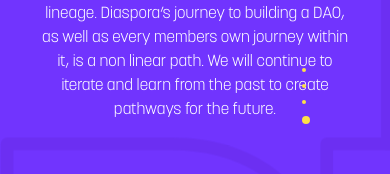
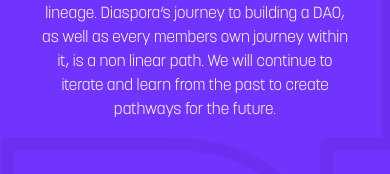
Before and after one commit to diaspora-labs/diaspora-site, a Next.js app: page /roadmap in a window 390 px wide. Shown: the part 354-528 px from the top of the page. Built offline with nearby package versions, Linux system fonts and the light colour scheme.

Commit message:
added the dots to show on md-lg screens

```diff
--- a/pages/roadmap.tsx
+++ b/pages/roadmap.tsx
@@ -112,8 +112,8 @@ const Roadmap = () => {
               key={index}
               className={`${
                 activeIndex === index
-                  ? "z-10 mb-3 h-2 w-2 rounded-full bg-yellow-300"
-                  : "z-10 mb-3 h-1 w-1 rounded-full bg-yellow-300"
+                  ? "md:z-10 md:mb-3 md:h-2 md:w-2 md:rounded-full md:bg-yellow-300"
+                  : "md:z-10 md:mb-3 md:h-1 md:w-1 md:rounded-full md:bg-yellow-300"
               }`}
               onClick={() => {
                 setActiveIndex(index)
```
